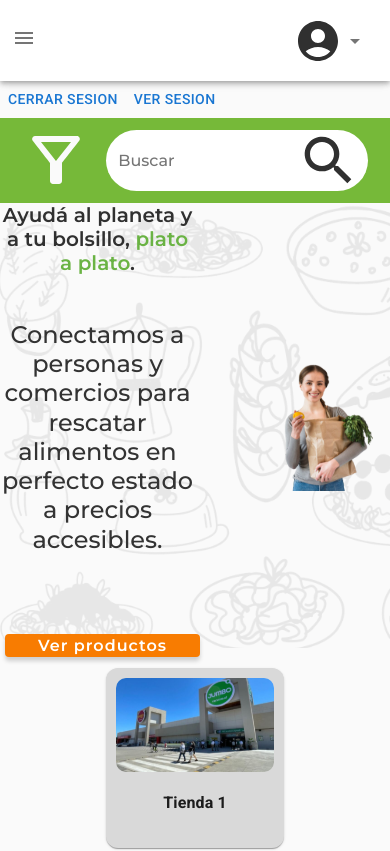
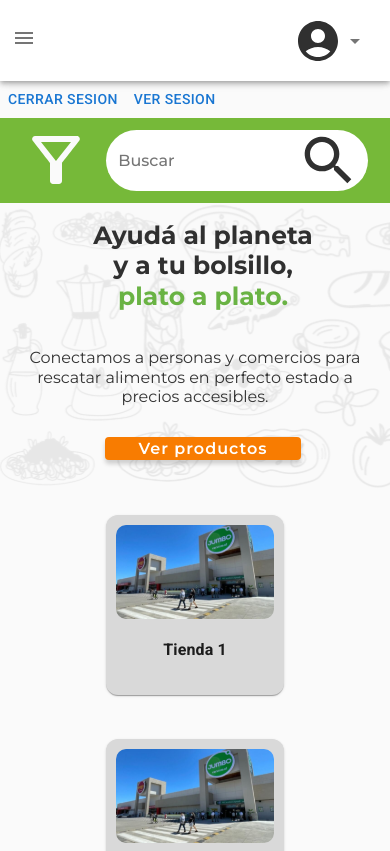
Before and after one commit to No-Country-simulation/equipo-s19-12-n-webapp, a React (Vite) app in the folder Frontend/front-project/: page / in a window 390 px wide. Shown: the top 851 px of the page. Built offline with nearby package versions, Linux system fonts and the light colour scheme.

Commit message:
Fix: arreglados estilos y responsive a mainsection 1 y 3

```diff
--- a/Frontend/front-project/src/core/components/atomos/MainImage/MainImage.css
+++ b/Frontend/front-project/src/core/components/atomos/MainImage/MainImage.css
@@ -2,3 +2,16 @@
   max-width: 100%;
   height: auto;
 }
+
+.main-image-tablet {
+  display: none;
+}
+
+@media (max-width: 744px) {
+  .main-image-tablet {
+    display: block;
+  }
+  .main-image-desktop {
+    display: none;
+  }
+}
--- a/Frontend/front-project/src/core/components/atomos/MainImage/MainImage.jsx
+++ b/Frontend/front-project/src/core/components/atomos/MainImage/MainImage.jsx
@@ -1,13 +1,21 @@
 import "./MainImage.css";
 import girlImage from "../../../../assets/images/girl-image.svg";
+import food from "../../../../assets/images/food-plate-1.svg";
 
 const MainImage = () => {
   return (
-    <img
-      src={girlImage}
-      alt="Mujer con productos"
-      className="image"
-    />
+    <>
+      <img
+        src={girlImage}
+        alt="Mujer con productos"
+        className="image main-image-desktop"
+      />
+      <img
+        src={food}
+        alt="Mujer con productos"
+        className="image main-image-tablet"
+      />
+    </>
   );
 };
 
--- a/Frontend/front-project/src/core/components/atomos/MainSubtitle/MainSubtitle.css
+++ b/Frontend/front-project/src/core/components/atomos/MainSubtitle/MainSubtitle.css
@@ -9,3 +9,34 @@
 .pb {
   margin-bottom: 30px;
 }
+
+.main-subtitle-mobile {
+  display: none;
+}
+
+@media (max-width: 744px) {
+  .main-subtitle-tablet {
+    display: none;
+  }
+  .main-subtitle-mobile {
+    display: none;
+  }
+}
+
+@media (max-width: 394px) {
+  .main-subtitle-tablet {
+    display: none;
+  }
+  .subtitle {
+    font-family: "Montserrat", sans-serif;
+    font-size: 16px;
+    font-weight: 400;
+    line-height: 19.5px;
+    text-align: center;
+    text-underline-position: from-font;
+    text-decoration-skip-ink: none;
+  }
+  .main-subtitle-mobile {
+    display: block;
+  }
+}
--- a/Frontend/front-project/src/core/components/atomos/MainSubtitle/MainSubtitle.jsx
+++ b/Frontend/front-project/src/core/components/atomos/MainSubtitle/MainSubtitle.jsx
@@ -2,10 +2,16 @@ import "./MainSubtitle.css";
 
 const MainSubtitle = () => {
   return (
-    <h3 className="subtitle pb">
-      Conectamos a personas y comercios para rescatar alimentos en perfecto
-      estado a precios accesibles.
-    </h3>
+    <>
+      <h3 className="subtitle pb main-subtitle-tablet">
+        Conectamos a personas y comercios para rescatar alimentos en perfecto
+        estado a precios accesibles.
+      </h3>
+      <h3 className="subtitle pb main-subtitle-mobile">
+        Conectamos a personas y comercios para <br /> rescatar alimentos en
+        perfecto estado a <br /> precios accesibles.
+      </h3>
+    </>
   );
 };
 
--- a/Frontend/front-project/src/core/components/atomos/MainSubtitleTablet/MainSubtitleTablet.jsx
+++ b/Frontend/front-project/src/core/components/atomos/MainSubtitleTablet/MainSubtitleTablet.jsx
@@ -4,7 +4,7 @@ const MainSubtitleTablet = () => {
   return (
     <h3 className="subtitle pb">
       Cuando hacés una reserva en Eaty, generamos un número único que asegura
-      tus productos. La reserva es válida por 12 horas, así que recordá
+      tus productos. <br /> La reserva es válida por 12 horas, así que recordá
       retirarlos a tiempo
     </h3>
   );
--- a/Frontend/front-project/src/core/components/atomos/MainTitle/MainTitle.css
+++ b/Frontend/front-project/src/core/components/atomos/MainTitle/MainTitle.css
@@ -6,16 +6,66 @@
   text-align: center;
   text-underline-position: from-font;
 }
-
+.mobile {
+  display: none;
+}
+.tablet {
+  display: none;
+}
 .highlight {
   color: #6ab344;
 }
 
-@media (max-width: 768px) {
+@media (max-width: 744px) {
+  .tablet {
+    display: block;
+  }
+  .mobile {
+    display: none;
+  }
+  .desktop {
+    display: none;
+  }
   .title {
-    font-size: 20px; /* Tamaño más pequeño para pantallas pequeñas */
-    line-height: 24.38px;
-    text-align: center;
-    font-weight: 600;
+    text-align: start;
+    padding-left: 1rem;
+    font-family: "Montserrat", sans-serif;
+    font-size: 32px;
+    font-weight: 700;
+    line-height: 39.01px;
+    text-align: left;
+    text-underline-position: from-font;
+    text-decoration-skip-ink: none;
   }
 }
+
+@media only screen and (max-width: 394px) {
+  /* Estilos para móviles aquí */
+  .title {
+    font-family: "Montserrat", sans-serif;
+    font-size: 25px;
+    font-weight: 700;
+    line-height: 30.48px;
+    text-align: center;
+    text-underline-position: from-font;
+    text-decoration-skip-ink: none;
+  }
+  .highlight {
+    font-family: "Montserrat", sans-serif;
+    font-size: 25px;
+    font-weight: 700;
+    line-height: 30.48px;
+    text-align: center;
+    text-underline-position: from-font;
+    text-decoration-skip-ink: none;
+  }
+  .mobile {
+    display: block;
+  }
+  .desktop {
+    display: none;
+  }
+  .tablet {
+    display: none;
+  }
+}
--- a/Frontend/front-project/src/core/components/atomos/MainTitle/Maintitle.jsx
+++ b/Frontend/front-project/src/core/components/atomos/MainTitle/Maintitle.jsx
@@ -2,10 +2,21 @@ import "./MainTitle.css";
 
 const MainTitle = () => {
   return (
-    <h1 className="title">
-      Ayudá al planeta y a tu bolsillo,{" "}
-      <span className="highlight">plato a plato</span>.
-    </h1>
+    <>
+      <h1 className="title desktop">
+        Ayudá al planeta y a tu bolsillo,
+        <br />
+        <span className="highlight">plato a plato.</span>
+      </h1>
+      <h1 className="title mobile">
+        Ayudá al planeta <br /> y a tu bolsillo,
+        <br />
+        <span className="highlight">plato a plato.</span>
+      </h1>
+      <h1 className="title tablet">
+        Consumo que importa, <br /> comida que vale
+      </h1>
+    </>
   );
 };
 
--- a/Frontend/front-project/src/core/components/organismos/MainSection1/MainSection1.css
+++ b/Frontend/front-project/src/core/components/organismos/MainSection1/MainSection1.css
@@ -24,7 +24,45 @@
   padding-right: 50px;
   font-weight: 600;
 }
+.mainsection1-btn-tablet {
+  padding-left: 230px;
+  width: 40%;
+  height: auto;
+}
 
-/* Media Query para Tablets */
-@media (max-width: 768px) {
+@media (max-width: 744px) {
+  /* Estilos para tablets aquí */
+  .text-content {
+    flex: 60%;
+  }
+  .image-content {
+    flex: 40%;
+  }
+  .main-banner {
+    background-image: none;
+    height: 220px;
+  }
+  .mainsection1-btn-tablet {
+    width: 196px;
+    padding-left: 100px;
+  }
 }
+@media (max-width: 394px) {
+  /* Estilos para móviles aquí */
+  .main-banner {
+    width: 100%;
+    height: 100%;
+    display: flex;
+    background-image: url("../../../../assets/images/food-doodles-banner.svg");
+
+    background-size: cover;
+  }
+
+  .image-content {
+    display: none;
+  }
+  .mainsection1-btn-tablet {
+    padding-bottom: 30px;
+    margin-top: -3.1rem;
+  }
+}
--- a/Frontend/front-project/src/core/components/organismos/MainSection1/MainSection1.jsx
+++ b/Frontend/front-project/src/core/components/organismos/MainSection1/MainSection1.jsx
@@ -8,11 +8,10 @@ import { Context } from "../../../context/Context";
 import { useContext } from "react";
 
 const MainSection1 = () => {
-
   const navigate = useNavigate();
   const { setAllProducts, allProducts } = useContext(Context);
 
-  function obtenerProductos () {
+  function obtenerProductos() {
     fetch("https://eaty-three.vercel.app/api/productos", {
       method: "GET",
       headers: {
@@ -23,12 +22,11 @@ const MainSection1 = () => {
     })
       .then((res) => res.json())
       .then((data) => {
-        setAllProducts(data)
+        setAllProducts(data);
       })
       .then(() => {
-        console.log(allProducts)
+        console.log(allProducts);
       });
-
   }
 
   return (
@@ -36,6 +34,7 @@ const MainSection1 = () => {
       <div className="text-content">
         <MainTitle />
         <MainSubtitle />
+        <div className="mainsection1-btn-tablet">
           <Button
             onClick={() => {
               navigate("/productos");
@@ -46,6 +45,7 @@ const MainSection1 = () => {
             className="otrosEstilos"
           />
         </div>
+      </div>
       <div className="image-content">
         <MainImage />
       </div>
--- a/Frontend/front-project/src/core/components/organismos/MainSection3/MainSection3.css
+++ b/Frontend/front-project/src/core/components/organismos/MainSection3/MainSection3.css
@@ -1,12 +1,32 @@
-.main-banner {
+.contenedor-seccion-3 {
   display: flex;
   flex-direction: column;
-  height: 100vh; /* Asegura que el contenedor ocupe toda la altura de la ventana */
-  width: 100%; /* Asegura que el contenedor ocupe todo el ancho */
+  height: 435px;
+  width: 100%;
   background-image: url("../../../../assets/images/food-doodles-banner.svg");
   background-size: cover;
 }
-.text-content {
+.main3-text-content {
   flex: 1;
   text-align: center;
 }
+.main3-imagen-bolsa {
+  padding-top: 50px;
+}
+
+.mainsection3-btn-tablet {
+  padding-left: 600px;
+  width: 20%;
+  height: auto;
+  margin-top: -30px;
+}
+
+@media (max-width: 744px) {
+  .contenedor-seccion-3 {
+    background-image: url("../../../../assets/images/food-doodles-banner.svg");
+  }
+  .mainsection3-btn-tablet {
+    padding-left: 30%;
+    width: 40%;
+  }
+}
--- a/Frontend/front-project/src/core/components/organismos/MainSection3/MainSection3.jsx
+++ b/Frontend/front-project/src/core/components/organismos/MainSection3/MainSection3.jsx
@@ -1,19 +1,27 @@
 import Button from "../../atomos/Button/Button";
 import MainSubtitleTablet from "../../atomos/MainSubtitleTablet/MainSubtitleTablet";
 import MainTitleTablet from "../../atomos/MainTitleTablet/MainTitleTablet";
+import bolsaVerde from "../../../../assets/images/bolsa-verde.svg";
+import "./MainSection3.css";
 
 const MainSection3 = () => {
   return (
-    <div className="main-banner">
-        <div className="text-content">
-
-      <MainTitleTablet />
-      <MainSubtitleTablet />
-      <Button
-        variante={"orange"}
-        texto={"Reservá ahora"}
+    <div className="contenedor-seccion-3">
+      <div className="main3-text-content">
+        <img
+          src={bolsaVerde}
+          alt="imagen de bolsa verde"
+          className="main3-imagen-bolsa"
         />
+        <MainTitleTablet />
+        <MainSubtitleTablet />
+        <div className="mainsection3-btn-tablet">
+          <Button
+            variante={"orange"}
+            texto={"Reservá ahora"}
+          />
         </div>
+      </div>
     </div>
   );
 };
```
Also changed, not shown: Frontend/front-project/src/assets/images/bolsa-verde.svg (added), Frontend/front-project/src/assets/images/food-plate-1.svg (added). Lines whose indentation alone changed are shown as unchanged.
